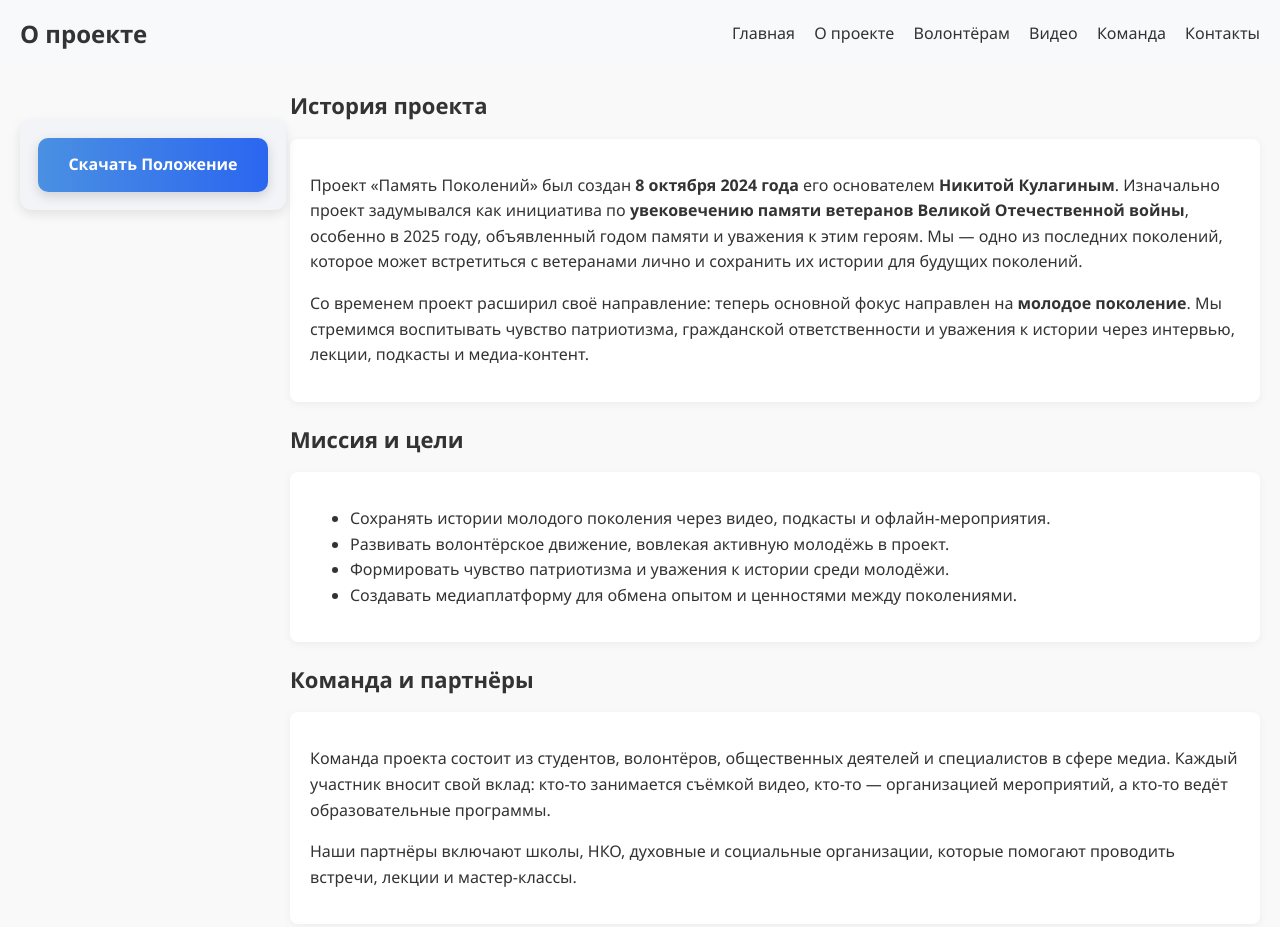
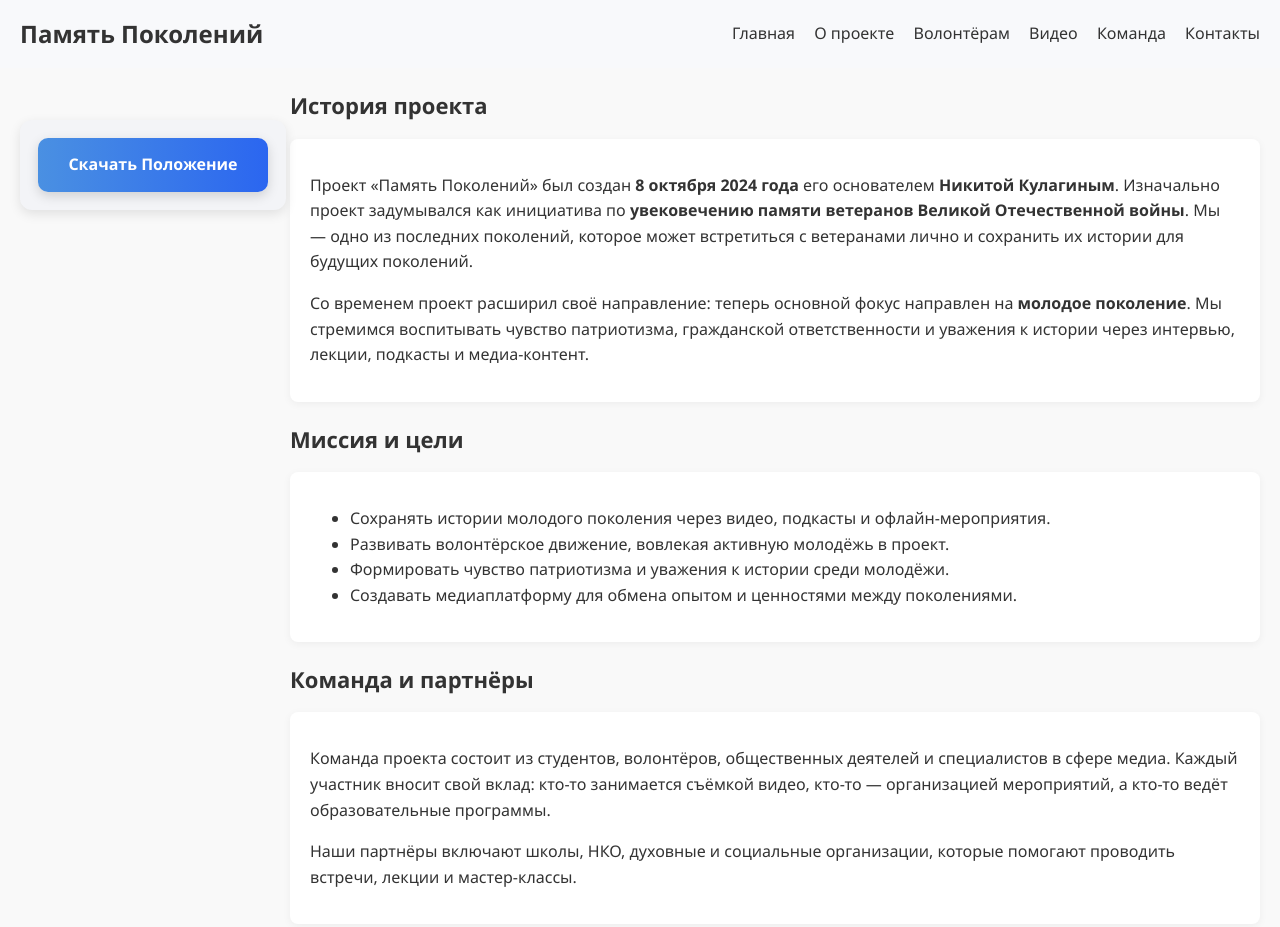
Before and after one commit to memoryofgenerationssy-eng/memory-project, a plain HTML site: page about.html in a window 1280 px wide. Shown: the top 927 px of the page. Drawn offline with Linux system fonts and the light colour scheme.

Commit message:
about.html

```diff
--- a/about.html
+++ b/about.html
@@ -9,7 +9,7 @@
 <body>
 
 <header>
-    <h1>О проекте</h1>
+    <h1>Память Поколений</h1>
     <nav>
         <a href="index.html">Главная</a>
         <a href="about.html">О проекте</a>
@@ -20,17 +20,15 @@
     </nav>
 </header>
 
-<!-- Вертикальное меню слева с одной кнопкой -->
+<!-- Вертикальное меню слева с кнопкой -->
 <div class="side-panel">
-    <a href="/ПП-положение.docx" download class="download-doc">
-        Скачать Положение
-    </a>
+    <a href="/ПП-положение.docx" download class="download-doc">Скачать Положение</a>
 </div>
 
 <section>
     <h2>История проекта</h2>
     <div class="card">
-        <p>Проект «Память Поколений» был создан <strong>8 октября 2024 года</strong> его основателем <strong>Никитой Кулагиным</strong>. Изначально проект задумывался как инициатива по <strong>увековечению памяти ветеранов Великой Отечественной войны</strong>, особенно в 2025 году, объявленный годом памяти и уважения к этим героям. Мы — одно из последних поколений, которое может встретиться с ветеранами лично и сохранить их истории для будущих поколений.</p>
+        <p>Проект «Память Поколений» был создан <strong>8 октября 2024 года</strong> его основателем <strong>Никитой Кулагиным</strong>. Изначально проект задумывался как инициатива по <strong>увековечению памяти ветеранов Великой Отечественной войны</strong>. Мы — одно из последних поколений, которое может встретиться с ветеранами лично и сохранить их истории для будущих поколений.</p>
         <p>Со временем проект расширил своё направление: теперь основной фокус направлен на <strong>молодое поколение</strong>. Мы стремимся воспитывать чувство патриотизма, гражданской ответственности и уважения к истории через интервью, лекции, подкасты и медиа-контент.</p>
     </div>
 
@@ -73,7 +71,7 @@
             <li>Расширение видео-платформы с регулярными интервью и подкастами.</li>
             <li>Создание образовательной онлайн-платформы для молодёжи.</li>
             <li>Запуск региональных пунктов проекта для вовлечения местных волонтёров.</li>
-            <li>Развитие партнёрств с новыми НКО и образовательными учреждениями.</li>
+            <li>Развитие партнёров с новыми НКО и образовательными учреждениями.</li>
         </ul>
     </div>
 </section>
```
